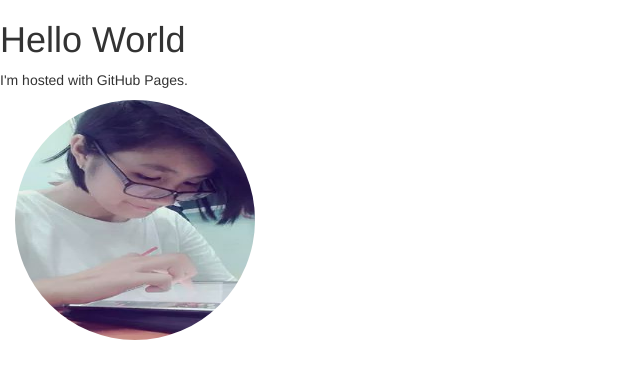
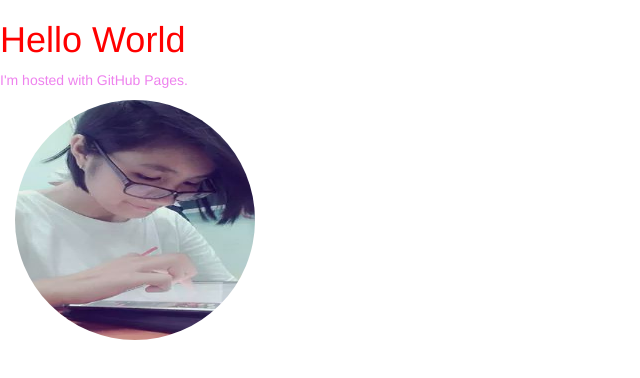
Before and after one commit to hmhuan/hmhuan.github.io, a plain HTML site: page index.html in a window 1280 px wide. Shown: the whole page, without its empty margins (0-640 px from the left). Drawn offline with nearby package versions, Linux system fonts and the light colour scheme.

Commit message:
update style.css file

```diff
--- a/index.html
+++ b/index.html
@@ -6,6 +6,7 @@
 	<title></title>
 	<meta name="viewport" content="width=device-width, initial-scale=1">
   	<link rel="stylesheet" href="https://maxcdn.bootstrapcdn.com/bootstrap/3.3.7/css/bootstrap.min.css">
+	<link rel="stylesheet" type="text/css" href="style.css">
  	<script src="https://ajax.googleapis.com/ajax/libs/jquery/3.3.1/jquery.min.js"></script>
  	<script src="https://maxcdn.bootstrapcdn.com/bootstrap/3.3.7/js/bootstrap.min.js"></script>
 </head>
--- /dev/null
+++ b/style.css
@@ -0,0 +1,7 @@
+h1 {
+	color: red;
+}
+
+p {
+	color: violet;
+}
```
